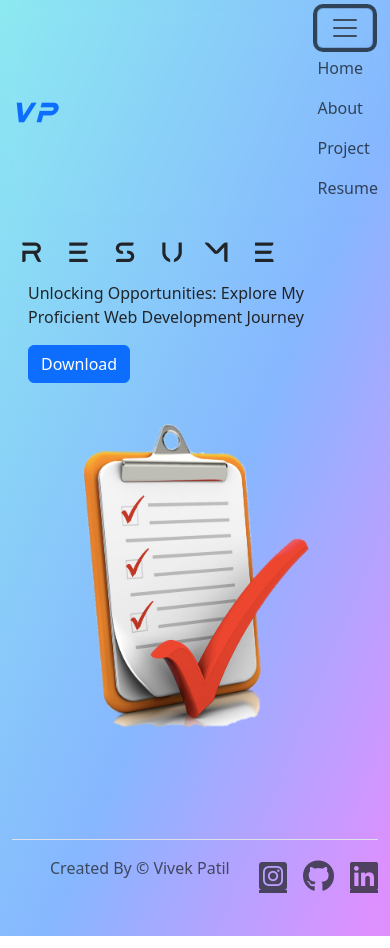
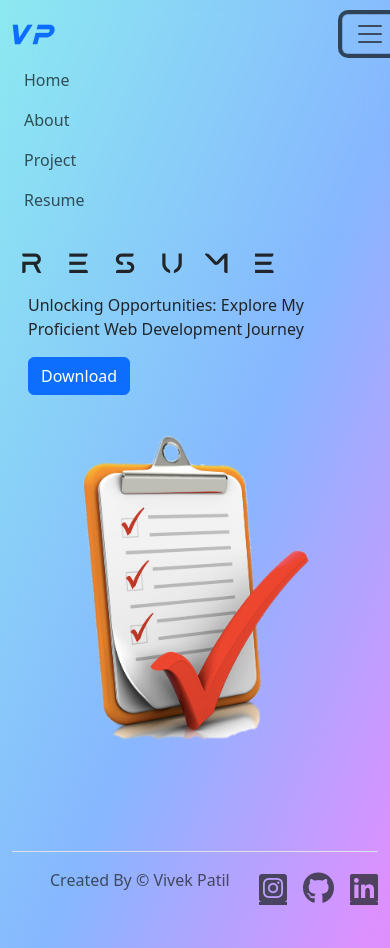
Before and after one commit to VivekPatil28/Portfolio, a plain HTML site: page resume.html in a window 390 px wide. Both pictures are taken after a click on the button "Toggle navigation". Drawn offline with nearby package versions, Linux system fonts and the light colour scheme.

Commit message:
repaired navbar , removed auto start animation

```diff
--- a/resume.html
+++ b/resume.html
@@ -76,18 +76,14 @@
     <div id="preloader"></div>
 
     <!-- nav-bar -->
-    <nav class="navbar navbar-expand-sm navbar-white sticky-top" style="backdrop-filter: blur(10px);"
-        aria-label="Third navbar example">
-        <div class="container">
-            <a class="navbar-brand fs-1 text-primary" id="logo" href="/">VP</a>
-            <div>
-                <button class="navbar-toggler" type="button" data-bs-toggle="collapse"
-                    data-bs-target="#navbarsExample03" aria-controls="navbarsExample03" aria-expanded="false"
-                    aria-label="Toggle navigation">
+    <nav class="navbar navbar-expand-md navbar-white sticky-top container mx-2" aria-label="nav"
+        style="backdrop-filter: blur(10px);">
+        <a class="navbar-brand fs-1 text-primary" id="logo" href="/Portfolio">VP</a>
+        <button class="navbar-toggler collapsed" type="button" data-bs-toggle="collapse" data-bs-target="#navbarsExample04"
+            aria-controls="navbarsExample04" aria-expanded="false" aria-label="Toggle navigation">
             <span class="navbar-toggler-icon"></span>
         </button>
-
-                <div class="collapse navbar-collapse" id="navbarsExample03">
+        <div class="navbar-collapse collapse ms-3" id="navbarsExample04">
             <ul class="navbar-nav me-auto mb-2 mb-sm-0">
                 <li class="nav-item">
                     <a class="nav-link" aria-current="page" href="index.html">Home</a>
@@ -102,8 +98,6 @@
                     <a class="nav-link" aria-current="page" href="resume.html">Resume</a>
                 </li>
             </ul>
-                </div>
-            </div>
         </div>
     </nav>
 
@@ -185,11 +179,6 @@
 
 
 </body>
-<script src="https://unpkg.com/aos@2.3.1/dist/aos.js"></script>
-<script>
-    AOS.init({ mirror: true, });
-</script>
-
 <script>
 
 
```
Also changed, not shown: About.html (+6 -17 lines), index.html (+8 -16 lines), projects.html (+6 -15 lines), myimg2.jpg (added), myimg2.png (deleted). Lines whose indentation alone changed are shown as unchanged.
